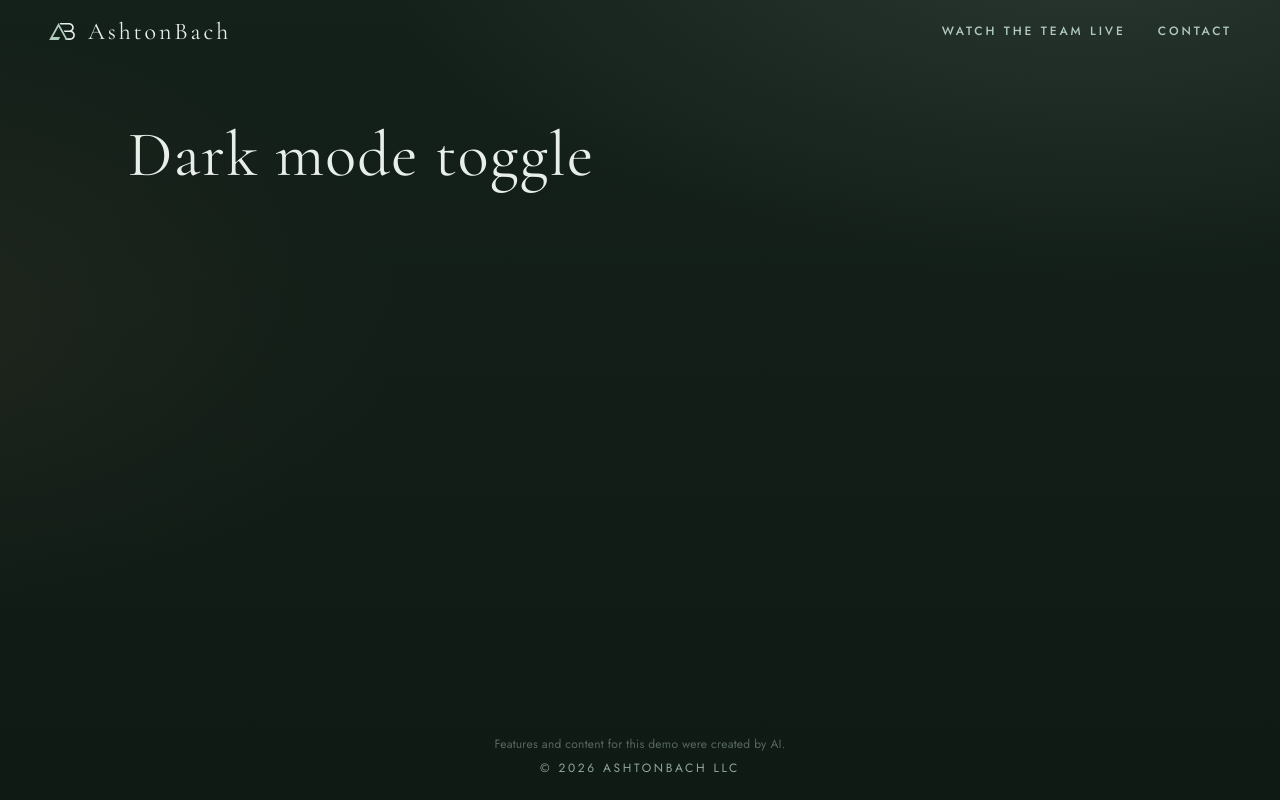
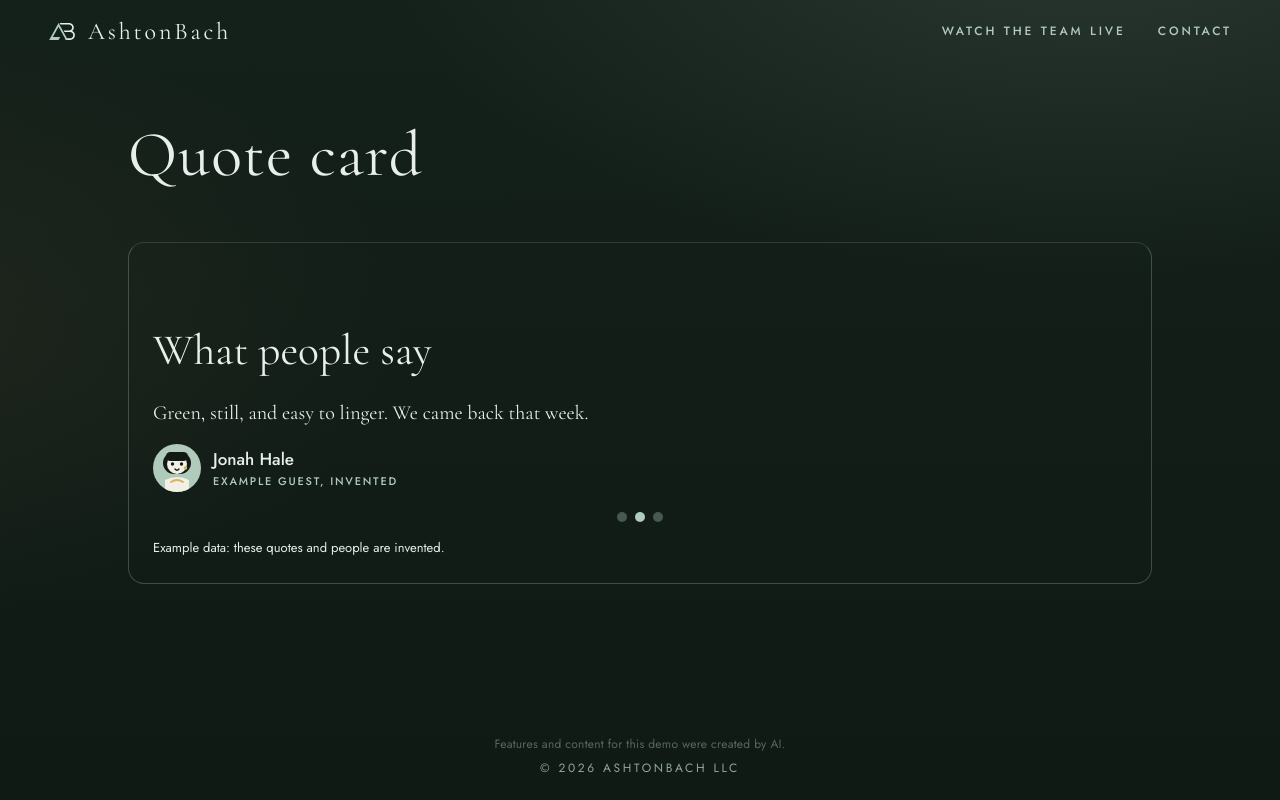
Before and after one commit to ashtonbach/agent-showcase, a Next.js app: page / in a window 1280 px wide. Built offline with nearby package versions, Linux system fonts and the light colour scheme.

Commit message:
Feature: Quote card (Author: Alder)
Co-authored-by: AshtonBach Coder <ashtonbach-coder@users.noreply.github.com>

```diff
--- a/app/lab/current.json
+++ b/app/lab/current.json
@@ -1 +1 @@
-{"slug":"dark-mode"}
+{"slug":"testimonial-card"}
--- /dev/null
+++ b/app/lab/testimonial-card/index.tsx
@@ -0,0 +1,65 @@
+"use client";
+import { useEffect, useState } from "react";
+
+const Q = [
+  { q: "The trail felt like home after one quiet afternoon.", n: "Mira Ellison", r: "Example visitor, invented" },
+  { q: "Green, still, and easy to linger. We came back that week.", n: "Jonah Hale", r: "Example guest, invented" },
+  { q: "I wait for the mist hours now. The light does the rest.", n: "Priya Sen", r: "Example neighbor, invented" },
+];
+
+const css = `.lab-wrap{width:min(720px,100%);margin:8px auto 56px;padding:24px;border:1px solid rgba(176,203,188,.28);border-radius:16px;box-sizing:border-box;color:var(--mist,#F2EFE6);overflow:hidden}.lab-wrap h2{font-family:var(--serif);font-weight:400;font-size:30px;line-height:1.2;margin:0 0 16px;color:var(--mist,#F2EFE6)}.lab-wrap figure{margin:0}.lab-wrap blockquote{margin:0 0 16px;font-family:var(--serif);font-size:20px;line-height:1.45;overflow-wrap:anywhere}.lab-wrap figcaption{display:flex;align-items:center;gap:12px}.lab-wrap img,.lab-fb{width:48px;height:48px;border-radius:50%;object-fit:cover;flex:0 0 48px}.lab-fb{display:block;background:rgba(176,203,188,.22)}.lab-wrap strong{display:block;font-family:var(--sans);font-weight:500;color:var(--mist,#F2EFE6)}.lab-wrap .label{display:block;font-family:var(--sans);font-weight:500;letter-spacing:.16em;text-transform:uppercase;font-size:11px;color:var(--sage)}.lab-dots{display:flex;gap:8px;margin:20px 0 0;justify-content:center}.lab-dots button{width:10px;height:10px;padding:0;border:0;border-radius:50%;background:rgba(176,203,188,.35);cursor:pointer}.lab-dots button[aria-current="true"]{background:var(--sage)}.lab-dots button:focus{outline:2px solid var(--sage);outline-offset:3px}.lab-note{margin:16px 0 0;font-family:var(--sans);font-size:13px;letter-spacing:normal;text-transform:none;color:#E8EEE9}@media(prefers-reduced-motion:reduce){.lab-wrap *{transition:none;animation:none}}`;
+
+function Av({ i, alt }: { i: number; alt: string }) {
+  const [ok, setOk] = useState(true);
+  useEffect(() => {
+    setOk(true);
+  }, [i]);
+  return ok ? (
+    <img
+      data-art="image"
+      src={"/lab/testimonial-card/avatar-" + i + ".svg"}
+      width={48}
+      height={48}
+      alt={alt}
+      onError={() => setOk(false)}
+      ref={(el) => {
+        if (el && el.complete && el.naturalWidth === 0) setOk(false);
+      }}
+    />
+  ) : (
+    <span data-art="fallback" aria-hidden="true" className="lab-fb" />
+  );
+}
+
+export default function Lab() {
+  const [i, setI] = useState(0);
+  const [hov, setHov] = useState(false);
+  useEffect(() => {
+    if (hov || window.matchMedia("(prefers-reduced-motion: reduce)").matches) return;
+    const id = window.setInterval(() => setI((x) => (x + 1) % 3), 3000);
+    return () => clearInterval(id);
+  }, [i, hov]);
+  const t = Q[i];
+  return (
+    <section data-lab="testimonial-card" aria-labelledby="lab-tc-h" className="lab-wrap" onMouseEnter={() => setHov(true)} onMouseLeave={() => setHov(false)}>
+      <h2 id="lab-tc-h">What people say</h2>
+      <figure>
+        <blockquote data-index={i}>{t.q}</blockquote>
+        <figcaption>
+          <Av i={i} alt="" />
+          <span>
+            <strong>{t.n}</strong>
+            <span className="label">{t.r}</span>
+          </span>
+        </figcaption>
+      </figure>
+      <div className="lab-dots">
+        {Q.map((_, n) => (
+          <button key={n} type="button" aria-label={"Show quote " + (n + 1)} aria-current={n === i ? "true" : undefined} onClick={() => setI(n)} />
+        ))}
+      </div>
+      <p className="lab-note">Example data: these quotes and people are invented.</p>
+      <style>{css}</style>
+    </section>
+  );
+}
--- a/app/page.tsx
+++ b/app/page.tsx
@@ -1,3 +1,4 @@
+import Lab from "./lab/testimonial-card";
 import { readDemoKey, demoTitle } from "./demo-name";
 const demoKey = readDemoKey();
 const demoName = demoTitle();
@@ -5,7 +6,7 @@ export default function Page() {
   return (
     <div className="page-stack">
       <h1 className="demo-title" data-i18n={demoKey}>{demoName}</h1>
-      {/* lab:slot */}
+      <Lab /> {/* lab:slot */}
     </div>
   );
 }
```
